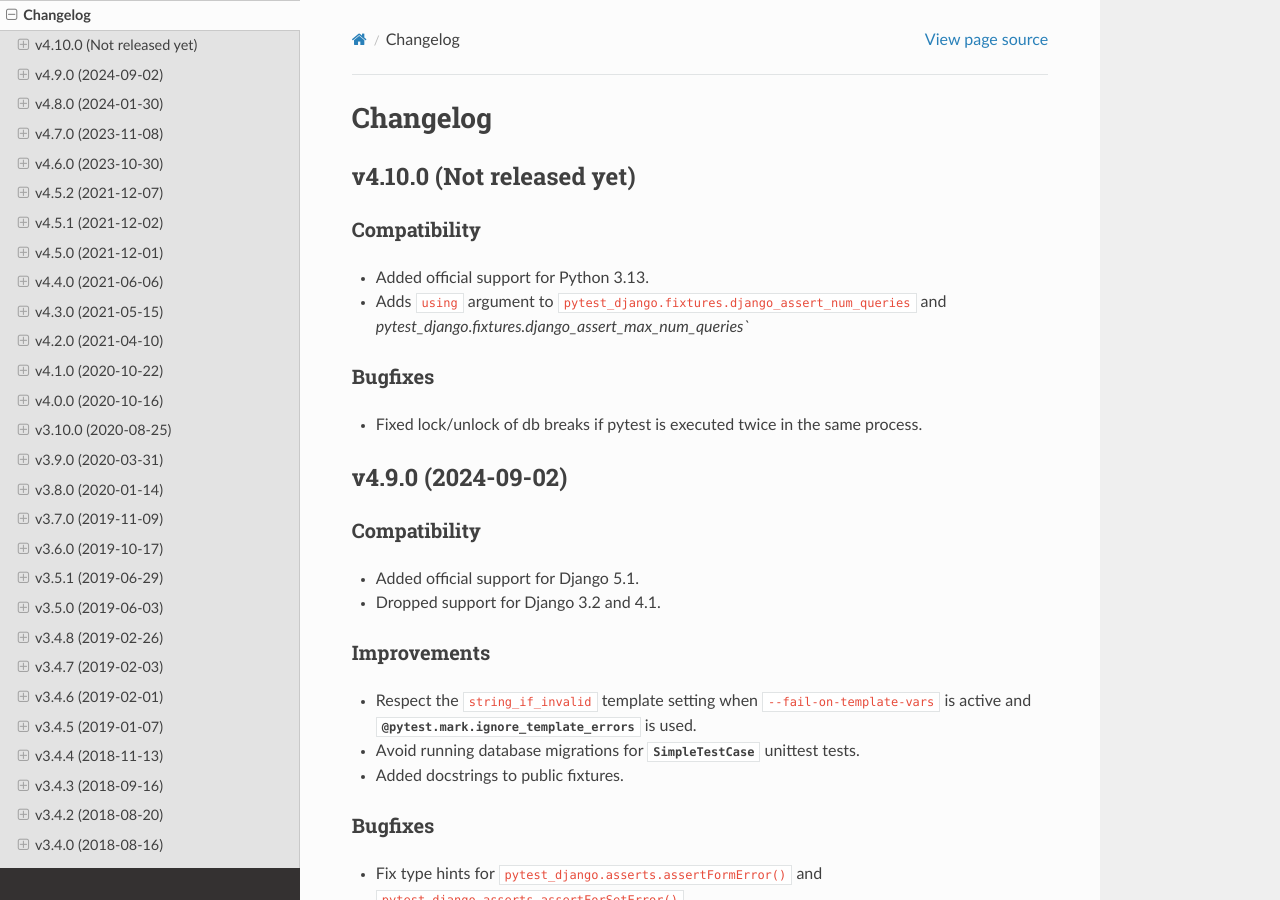
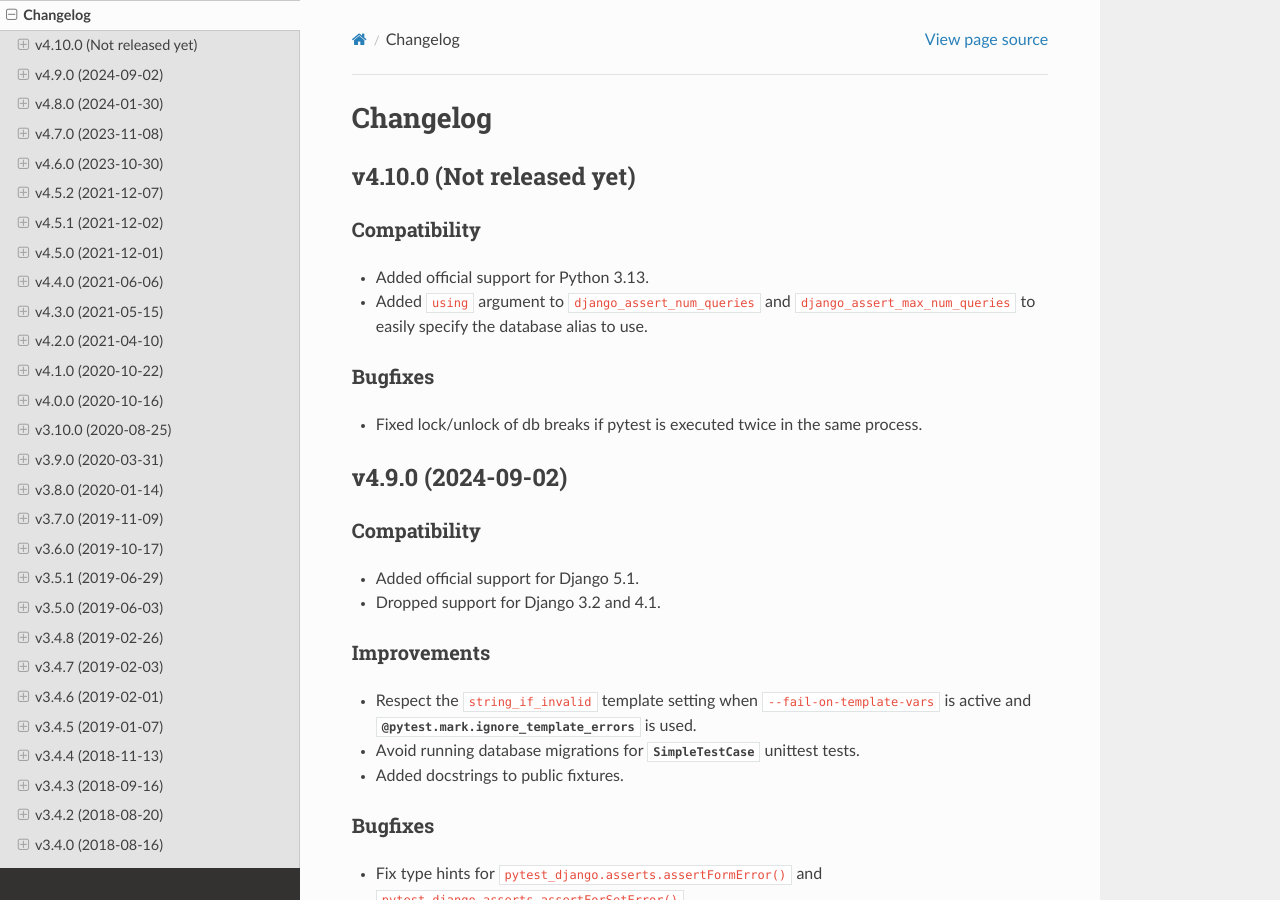
Before and after one commit to pytest-dev/pytest-django, a Sphinx documentation site: the page built from docs/changelog.rst, in a window 1280 px wide and 900 px high. Built offline with Sphinx 7.4.7 and the Read the Docs theme 3.1.0, drawn with Linux system fonts in a browser that asks for light colours; cross-references to code outside the pages are shown as plain code.

Commit message:
Update docs/changelog.rst

```diff
--- a/docs/changelog.rst
+++ b/docs/changelog.rst
@@ -9,8 +9,9 @@
 
 * Added official support for Python 3.13.
 
-* Adds ``using`` argument to ``pytest_django.fixtures.django_assert_num_queries``
-  and `pytest_django.fixtures.django_assert_max_num_queries``
+* Added ``using`` argument to :fixture:`django_assert_num_queries` and
+  :fixture:`django_assert_max_num_queries` to easily specify the database
+  alias to use.
 
 Bugfixes
 ^^^^^^^^
```
